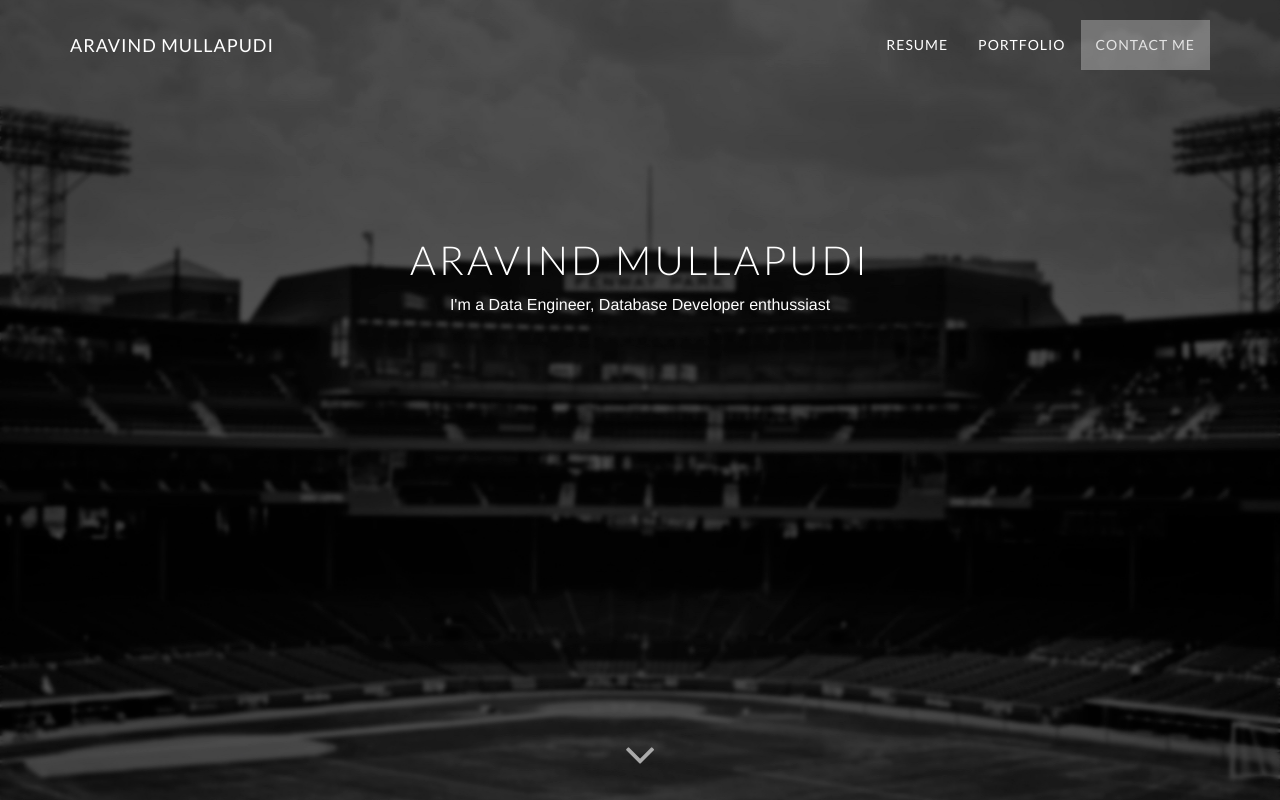
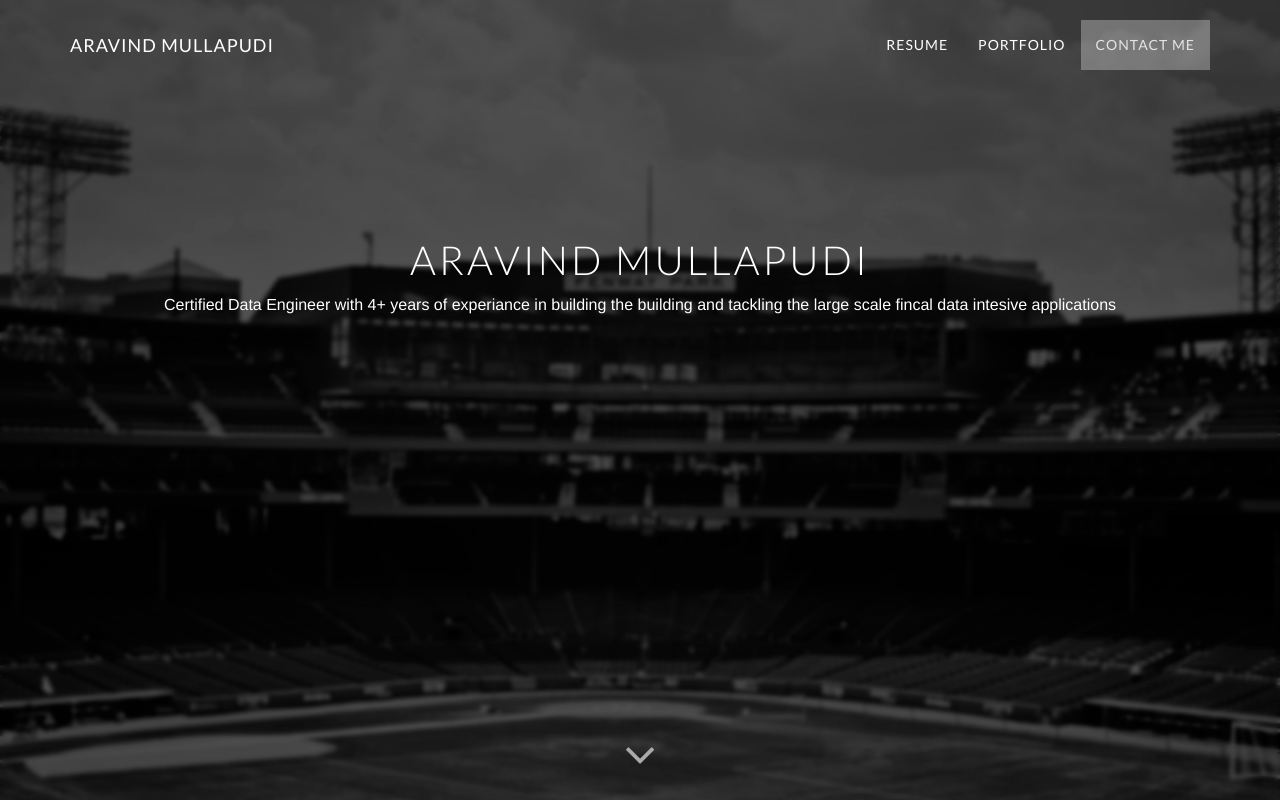
Before and after one commit to Aravind-Chowdary/Aravind-Chowdary.github.io, a plain HTML site: page index.html in a window 1280 px wide. Shown: the top 800 px of the page. Drawn offline with Linux system fonts and the light colour scheme; some packages are replaced by stand-ins of ours; grey boxes are pictures that could not be loaded.

Commit message:
Update index.html

```diff
--- a/index.html
+++ b/index.html
@@ -154,7 +154,7 @@
       <div class="intro-content">
         <h1 class="brand-heading animated fadeInDown delay-05s">Aravind Mullapudi</h1>
         <div></div>
-        <p class="intro-text animated fadeIn delay-2s">I'm a Data Engineer, Database Developer enthussiast</p>
+        <p class="intro-text animated fadeIn delay-2s">Certified Data Engineer with 4+ years of experiance in building the building and tackling the large scale fincal data intesive applications</p>
       </div>
     </div>
     <div class="scroll-arrow">
```
